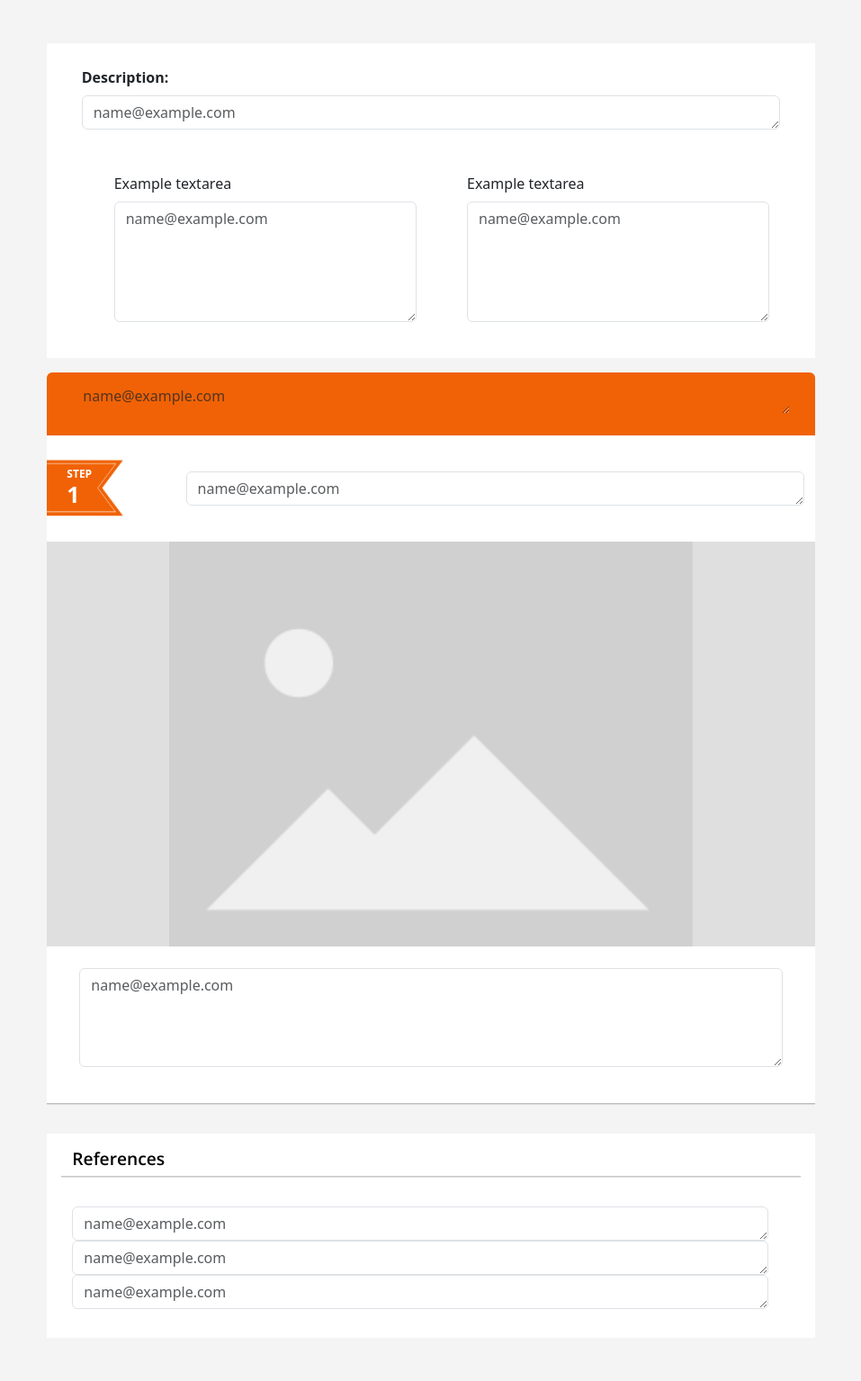
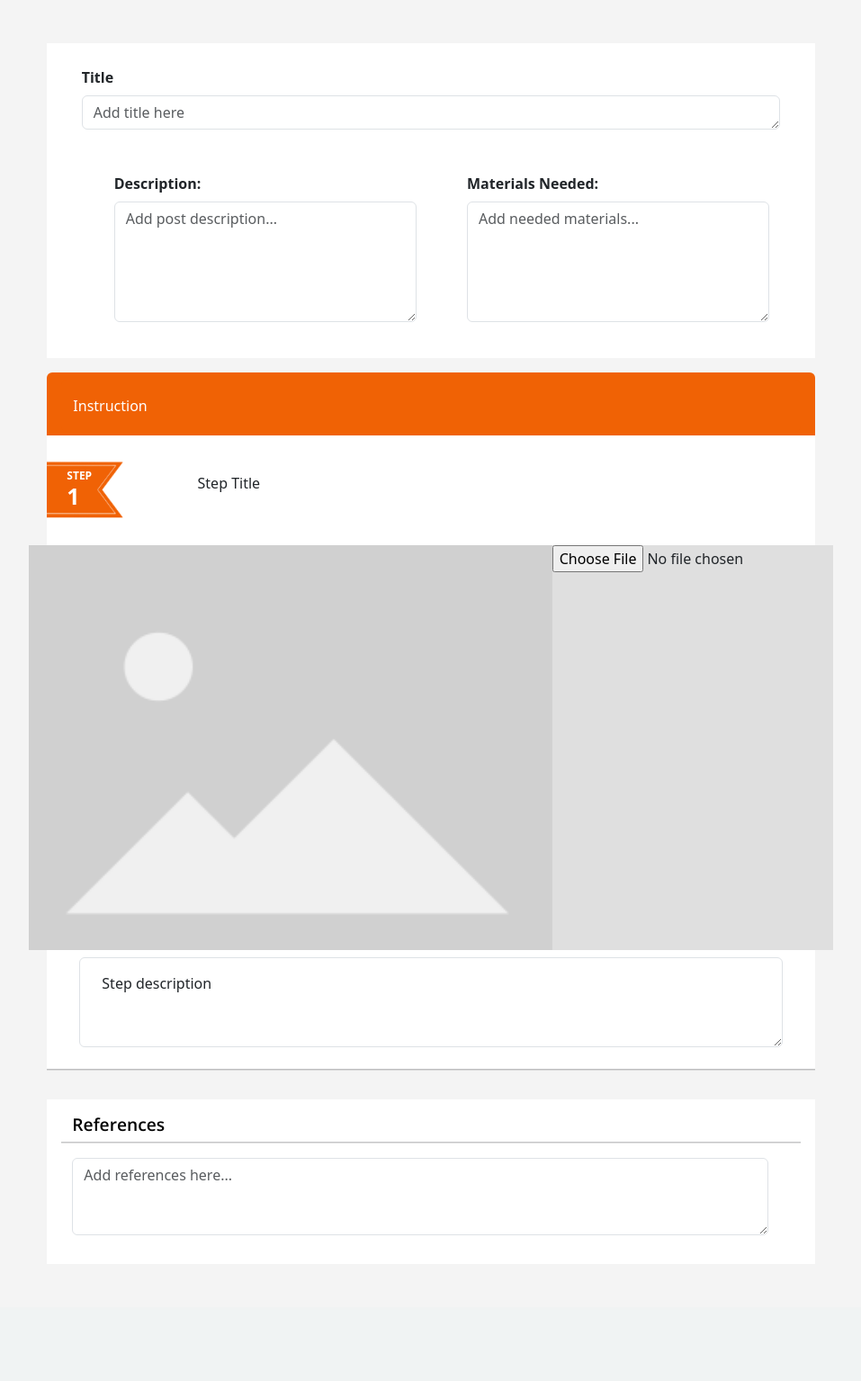
Before and after one commit to Alexis-Roman/CET-5-Final-Project, a PHP site: page /Create-Post.html in a window 1280 px wide. Shown: the part 70-1605 px from the top of the page at 90% size, without its empty margins (161-1118 px from the left). After the commit the page ends 1475 px from the top, so only its background shows below. Run offline with PHP 8.4, Linux system fonts and the light colour scheme.

Commit message:
Post form updated

```diff
--- a/Create-Post.css
+++ b/Create-Post.css
@@ -229,3 +229,16 @@ p.label.h1 {
         font-weight: bold;
         font-size: 24px;
     }
+
+    /* textarea:focus {
+        outline: none !important;
+        border-color: transparent;
+        box-shadow: 0;
+    } */
+
+    .form-control {
+        display: list-item;
+      }
+      textarea#references.form-control{
+        display: list-item;
+      }
--- a/Create-Post.html
+++ b/Create-Post.html
@@ -84,22 +84,22 @@
     <div class="row">
         <!-- TITLE -->
         <div class="my-3">
-            <label for="exampleFormControlTextarea1" class="form-label"><strong>Description:</strong></label>
-            <textarea class="form-control" id="exampleFormControlTextarea1" placeholder="name@example.com" rows="1"></textarea>
+            <label for="post-form-title" class="form-label"><strong>Title</strong></label>
+            <textarea class="form-control" id="post-form-title" placeholder="Add title here" rows="1"></textarea>
         </div>
         <div class="row g-3">
             <!-- DESCRIPTION -->
             <div class="col post-description px-5">
                 <div class="mb-3">
-                    <label for="exampleFormControlTextarea1" class="form-label">Example textarea</label>
-                    <textarea class="form-control" id="exampleFormControlTextarea1" placeholder="name@example.com" rows="5"></textarea>
+                    <label for="exampleFormControlTextarea1" class="form-label"><strong>Description:</strong></label>
+                    <textarea class="form-control" id="exampleFormControlTextarea1" placeholder="Add post description..." rows="5"></textarea>
                 </div>
             </div>
             <!-- MATERIALS NEEDED -->
                 <div class="col post-description">
                     <div class="mb-3">
-                        <label for="exampleFormControlTextarea1" class="form-label">Example textarea</label>
-                        <textarea class="form-control" id="exampleFormControlTextarea1" placeholder="name@example.com" rows="5"></textarea>
+                        <label for="exampleFormControlTextarea1" class="form-label"><strong>Materials Needed:</strong></label>
+                        <textarea class="form-control" id="exampleFormControlTextarea1" placeholder="Add needed materials..." rows="5"></textarea>
                     </div>
                 </div>
         </div>
@@ -109,12 +109,13 @@
 <!-- POST CONTENT -->
 <div class="container post-content col-xl-8 col-xs-12 mt-3">
     <div class="row">
-        <div class="container post-instruction-title rounded-top text-white" style="background-color: #F06205;">
-            <div class="row px-3 py-2 d-flex align-items-center">
+        <div class="container px-3 py-2 post-instruction-title rounded-top text-white" style="background-color: #F06205; height: 70px;">
+            <div class="row d-flex align-items-center">
                 <!-- INSTRUCTION -->
                 <div class="col post-description">
-                    <div class="mb-3">
-                        <textarea class="form-control" style="background-color:#F06205; border: 0px;" id="exampleFormControlTextarea1" placeholder="name@example.com" rows="1"></textarea>
+                    <div class="form-floating mb-3">
+                        <input type="email" class="form-control text-white ps-5" style="background-color: #F06205; border: 0px;" id="floatingInput" placeholder="name@example.com">
+                        <label for="floatingInput">Instruction</label>
                     </div>
                 </div>
             </div>
@@ -130,23 +131,26 @@
                 </div>
                 <!-- STEP TITLE -->
                 <div class="col">
-                    <div class="my-3">
-                        <textarea class="form-control" id="exampleFormControlTextarea1" placeholder="name@example.com" rows="1"></textarea>
+                    <div class="form-floating mb-3">
+                        <input type="email" class="form-control border-0" id="floatingInput" placeholder="name@example.com">
+                        <label for="floatingInput">Step Title</label>
                     </div>
                 </div>
             </div>
             <!-- IMG -->
             <div class="row">
                 <div class="container d-flex justify-content-center" style="background-color: rgb(223, 223, 223); height: 450px;">
-                    <img class="forum-img" src="images/card_placeholder_img.png" alt="">
+                        <img class="forum-img" src="images/card_placeholder_img.png" alt="">
+                        <label style="background-color: rgb(223, 223, 223);">
+                            <input type="file" accept="image/*">
+                        </label>
                 </div>
             </div>
             <!-- IMG DESCRIPTION -->
             <div class="row pt-2 px-4">
-                <div class="col">
-                    <div class="my-3">
-                        <textarea class="form-control" id="exampleFormControlTextarea1" placeholder="name@example.com" rows="4"></textarea>
-                    </div>
+                <div class="form-floating">
+                    <textarea class="form-control px-4" placeholder="Leave a comment here" id="floatingTextarea2" style="height: 100px"></textarea>
+                    <label class="ms-4" for="floatingTextarea2">Step description</label>
                 </div>
             </div>
         </div>
@@ -163,15 +167,9 @@
         <p class="label h1">References</p>
         <hr>
         <div class="row">
-                <div class="col">
-                    <div class="col">
-                        <div class="my-3">
-                            <textarea class="form-control" id="exampleFormControlTextarea1" placeholder="name@example.com" rows="1"></textarea>
-                            <textarea class="form-control" id="exampleFormControlTextarea1" placeholder="name@example.com" rows="1"></textarea>
-                            <textarea class="form-control" id="exampleFormControlTextarea1" placeholder="name@example.com" rows="1"></textarea>
-                        </div>
-                    </div>
-                </div>
+            <div class="mb-3">
+                <textarea class="form-control" id="references" placeholder="Add references here..." rows="3"></textarea>
+            </div>
         </div>
     </div>
 </div>
```
